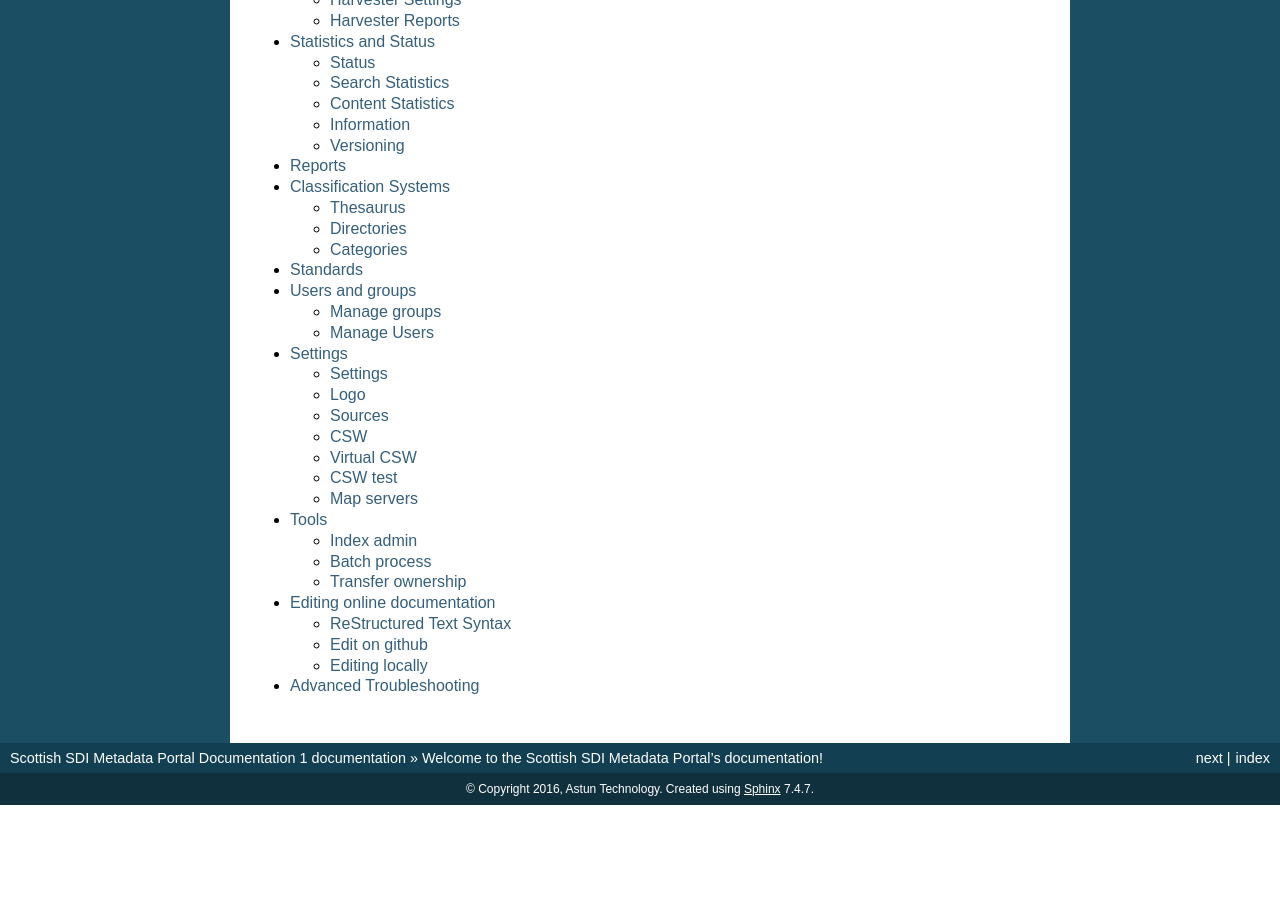
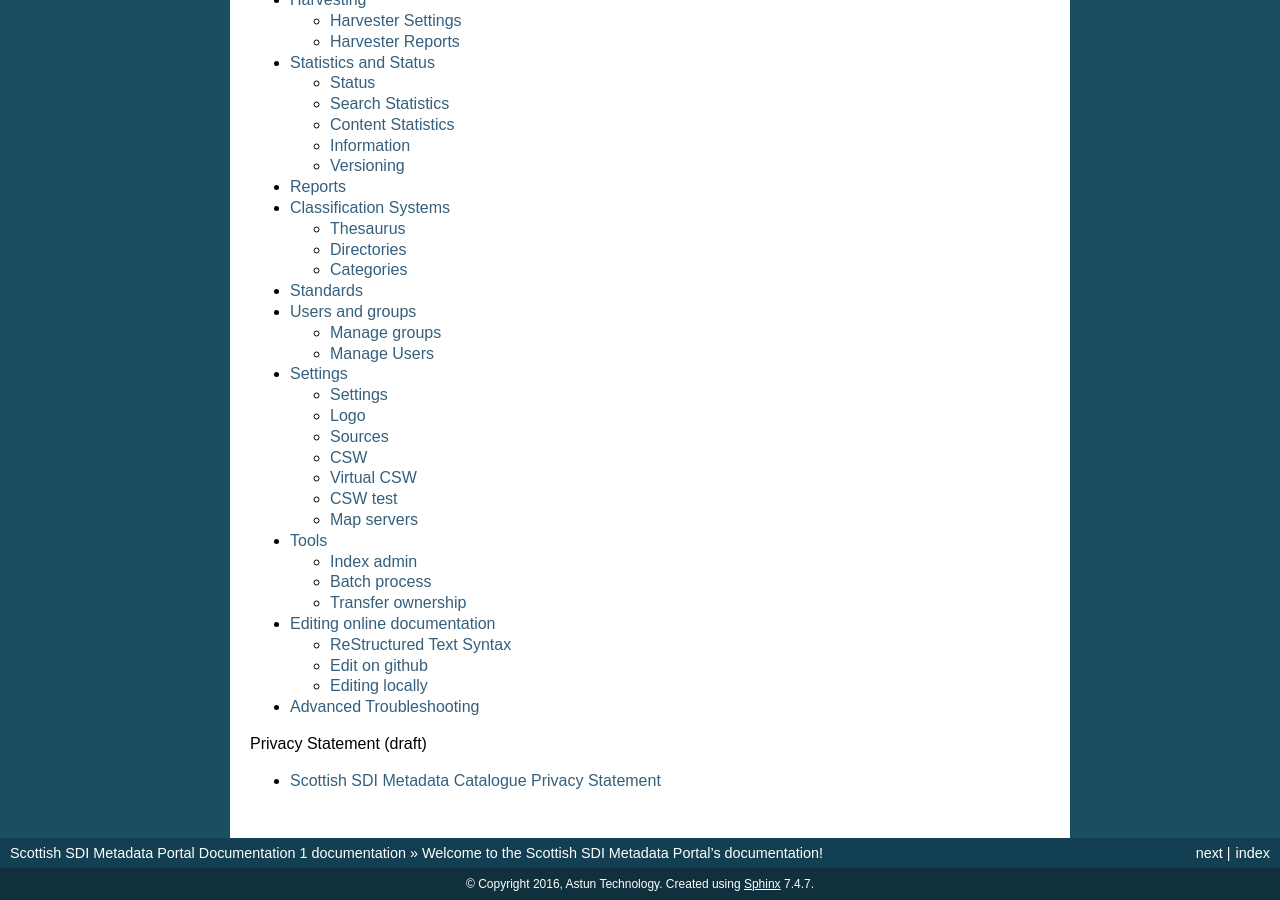
Before and after one commit to AstunTechnology/ssdidocs, a Sphinx documentation site: the page built from docs/index.rst, in a window 1280 px wide and 900 px high, scrolled down 2139 px. Built offline with Sphinx 7.4.7, drawn with Linux system fonts in a browser that asks for light colours; before the commit the page ends 2944 px from its top, so only the background shows below that; some of the changed text lies outside the part shown.

Commit message:
Added a placeholder page and table of contents entry for privacy statement

```diff
--- a/docs/index.rst
+++ b/docs/index.rst
@@ -8,6 +8,7 @@
 
 * :ref:`user-docs`
 * :ref:`admin-docs`
+* :ref:`privacy`
 
 
 .. _user-docs:
@@ -23,3 +24,10 @@
    :caption: Admin Documentation
 
    ssdi_adminguidance
+
+.. _privacy:
+.. toctree::
+   :maxdepth: 2
+   :caption: Privacy Statement (draft)
+
+   privacy
--- /dev/null
+++ b/docs/privacy.rst
@@ -0,0 +1,4 @@
+Scottish SDI Metadata Catalogue Privacy Statement
+=================================================
+
+Some text here
```
